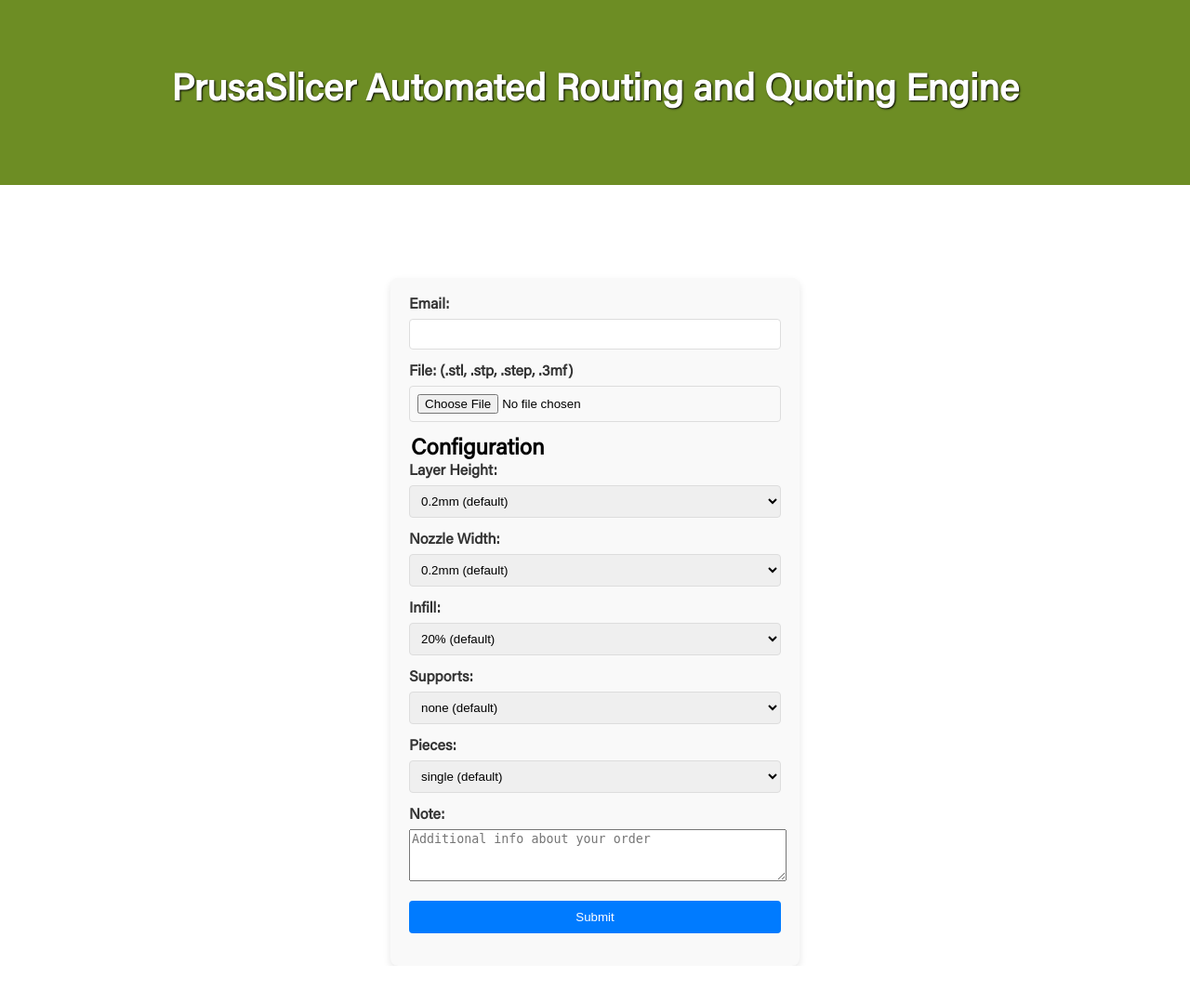
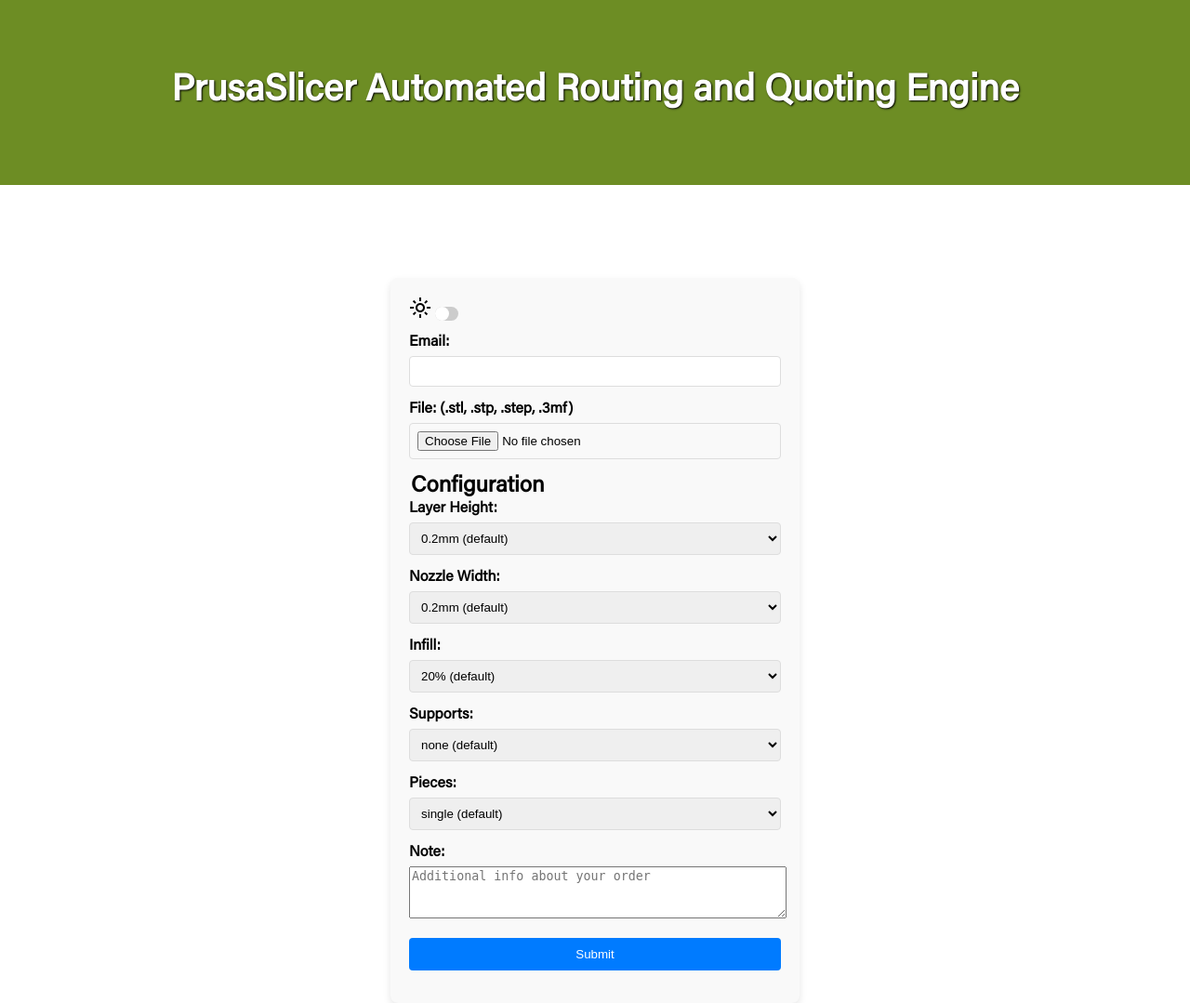
Before and after one commit to Monarch-Capstone-Parqe/CapstoneParqe, a Flask app: page / in a window 1280 px wide. Shown: the part 132-1211 px from the top of the page at 93% size. Before the commit the page ends 1171 px from the top, so only its background shows below. Run offline with Flask 3, Linux system fonts and the light colour scheme; parts of the project's set-up code (start-up, migrations or seed data) failed here and were passed over.

Commit message:
added a light/dark mode toggle switch to the form

```diff
--- a/static/style.css
+++ b/static/style.css
@@ -75,7 +75,7 @@ body {
   background: #f9f9f9;
   padding: 20px;
   border-radius: 8px;
-  box-shadow: 0 4px 8px rgba(0,0,0,0.1);
+  box-shadow: 0 4px 8px rgba(0, 0, 0, 0.1);
   margin-left: auto;
   margin-right: auto;
 }
@@ -88,7 +88,6 @@ body {
   display: block;
   margin-bottom: 5px;
   font-weight: bold;
-  color: #333;
 }
 
 .order-form .form-group input,
@@ -128,6 +127,77 @@ body {
   font-size: 0.8em;
   text-shadow: 1px 1px 2px rgb(0, 0, 0);
 }
+
+/* The switch - the box around the slider */
+.switch {
+  position: relative;
+  display: inline-block;
+  width: 25px;
+  height: 15px;
+}
+
+/* Hide default HTML checkbox */
+.switch input {
+  opacity: 0;
+  width: 0;
+  height: 0;
+}
+
+/* slider for toggling dark mode */
+.slider {
+  position: absolute;
+  cursor: pointer;
+  top: 0;
+  left: 0;
+  right: 0;
+  bottom: 0;
+  background-color: #ccc;
+  -webkit-transition: .4s;
+  transition: .4s;
+}
+
+.slider:before {
+  position: absolute;
+  content: "";
+  height: 15px;
+  width: 15px;
+  background-color: white;
+  -webkit-transition: .4s;
+  transition: .4s;
+}
+
+input:checked + .slider {
+  background-color: #2196F3;
+}
+
+input:focus + .slider {
+  box-shadow: 0 0 1px #2196F3;
+}
+
+input:checked + .slider:before {
+  -webkit-transform: translateX(11px);
+  -ms-transform: translateX(11px);
+  transform: translateX(11px);
+}
+
+.slider.round {
+  border-radius: 34px;
+}
+
+.slider.round:before {
+  border-radius: 50%;
+}
+
+.dark-mode {
+  background-color: rgb(23, 23, 23);
+  color: white;
+}
+
+.mode-icon {
+  display: inline-block;
+  margin-bottom: 10px;
+}
+/* end dark mode toggle code */
 
 /* Staff API Section */
 #jobs-box {
--- a/static/user.js
+++ b/static/user.js
@@ -1,3 +1,24 @@
+// toggles dark mode on an off in form
+const darkModeToggle = document.querySelector("input[name=dark-mode]");
+darkModeToggle.addEventListener("change", function () {
+  const modeIcon = document.querySelector(".mode-icon")
+  if (this.checked) {
+    console.log("dark mode active");
+    insertGoogleIcon(modeIcon, "dark_mode", "white");
+    darkMode(".order-form");
+  } else {
+    console.log("light mode active");
+    insertGoogleIcon(modeIcon, "light_mode", "black");
+    darkMode(".order-form");
+  }
+});
+
+// dark mode color scheme toggle
+function darkMode(selector) {
+  const element = document.querySelector(selector);
+  element.classList.toggle("dark-mode");
+}
+
 let submitButton = document.querySelector("#submit-button");
 submitButton.onclick = function (event) {
   event.preventDefault();
@@ -99,5 +120,6 @@ function showFileInfo(fileInput) {
 // inserts a google icon into an element. Input parameters for element, icon name, and desired color
 function insertGoogleIcon(element, iconName, color) {
   element.style.color = color;
-  element.innerHTML = '<span class="material-symbols-outlined">'+iconName+'</span>';
+  element.innerHTML =
+    '<span class="material-symbols-outlined">' + iconName + "</span>";
 }
--- a/templates/user/index.html
+++ b/templates/user/index.html
@@ -21,6 +21,18 @@
   </div>
 
   <form class="order-form">
+      <!-- dark mode switch -->
+      <!-- <div class="dark-mode-toggle"> -->
+        <div class="mode-icon">
+          <span class="material-symbols-outlined">
+            light_mode
+            </span>
+        </div>
+      <label class="switch">
+        <input type="checkbox" name="dark-mode">
+        <span class="slider round"></span>
+      </label>
+      <!-- </div> -->
       <div class="form-group">
         <label for="email">Email:</label>
         <input type="email" id="email" name="email" />
```
